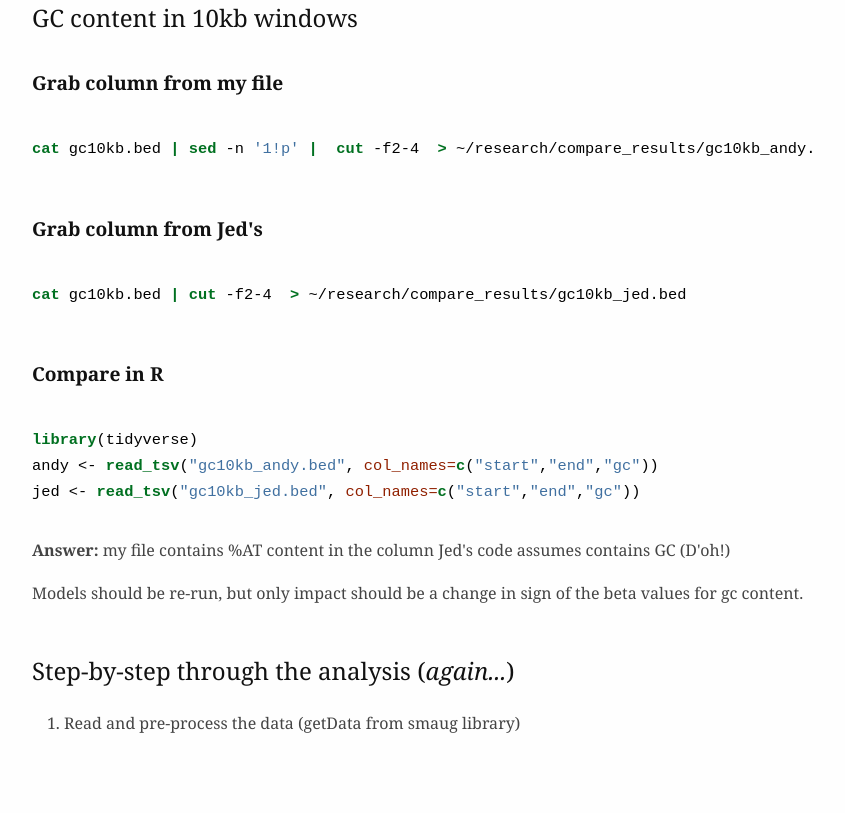
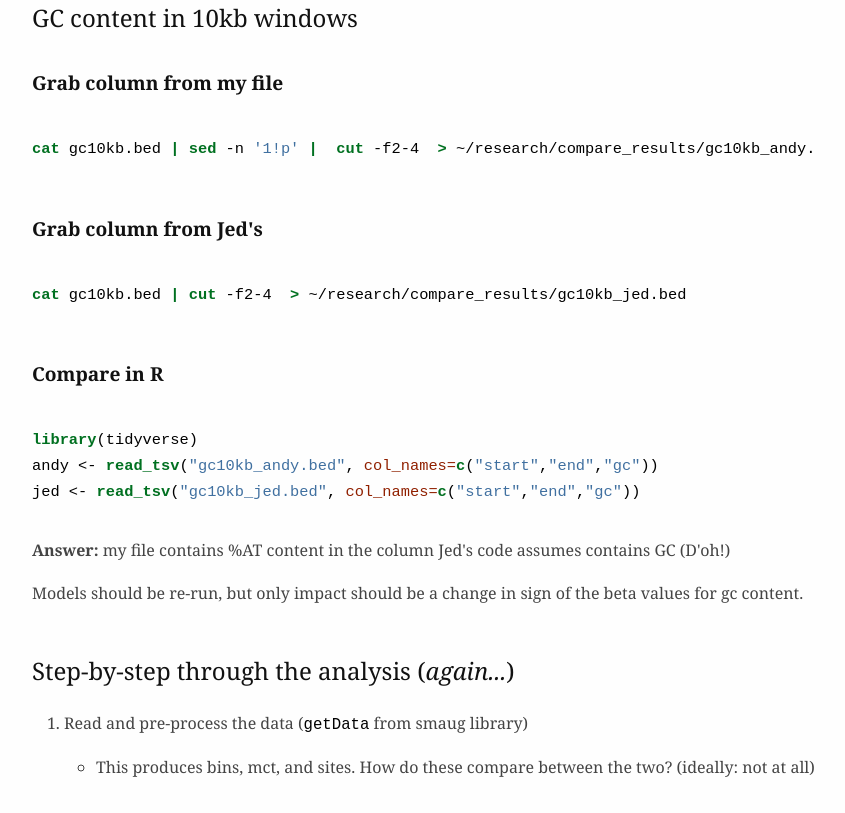
Before and after one commit to theandyb/compare-results, a plain HTML site: page doc/index.html in a window 1280 px wide. Shown: the part 3229-4042 px from the top of the page, without its empty margins (216-1061 px from the left). Before the commit the page ends 3998 px from the top, so only its background shows below. Drawn offline with Linux system fonts and the light colour scheme.

Commit message:
refreshed documentation html

```diff
--- a/doc/index.html
+++ b/doc/index.html
@@ -252,7 +252,10 @@ jed &lt;-<span class="st"> </span><span class="kw">read_tsv</span>(<span class="
 <p>Models should be re-run, but only impact should be a change in sign of the beta values for gc content.</p>
 <h3 id="step-by-step-through-the-analysis-again...">Step-by-step through the analysis (<em>again...</em>)</h3>
 <ol style="list-style-type: decimal">
-<li>Read and pre-process the data (getData from smaug library)</li>
+<li>Read and pre-process the data (<code>getData</code> from smaug library)
+<ul>
+<li>This produces bins, mct, and sites. How do these compare between the two? (ideally: not at all)</li>
+</ul></li>
 </ol>
 </body>
 </html>
```
